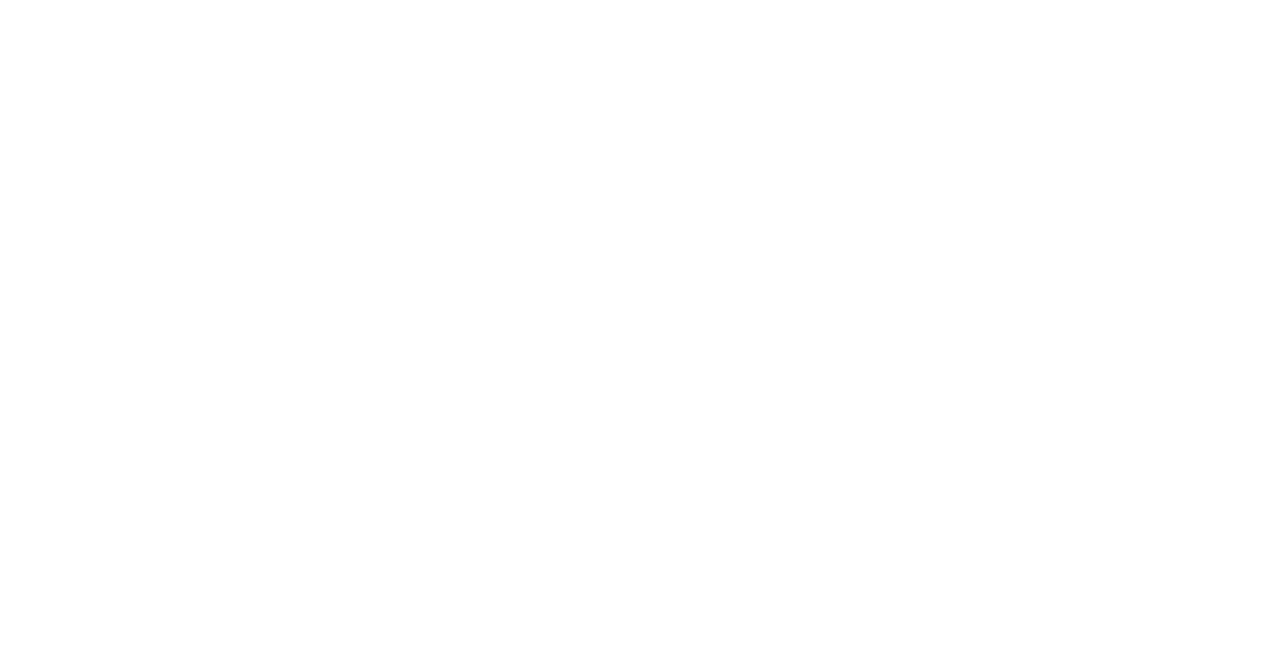
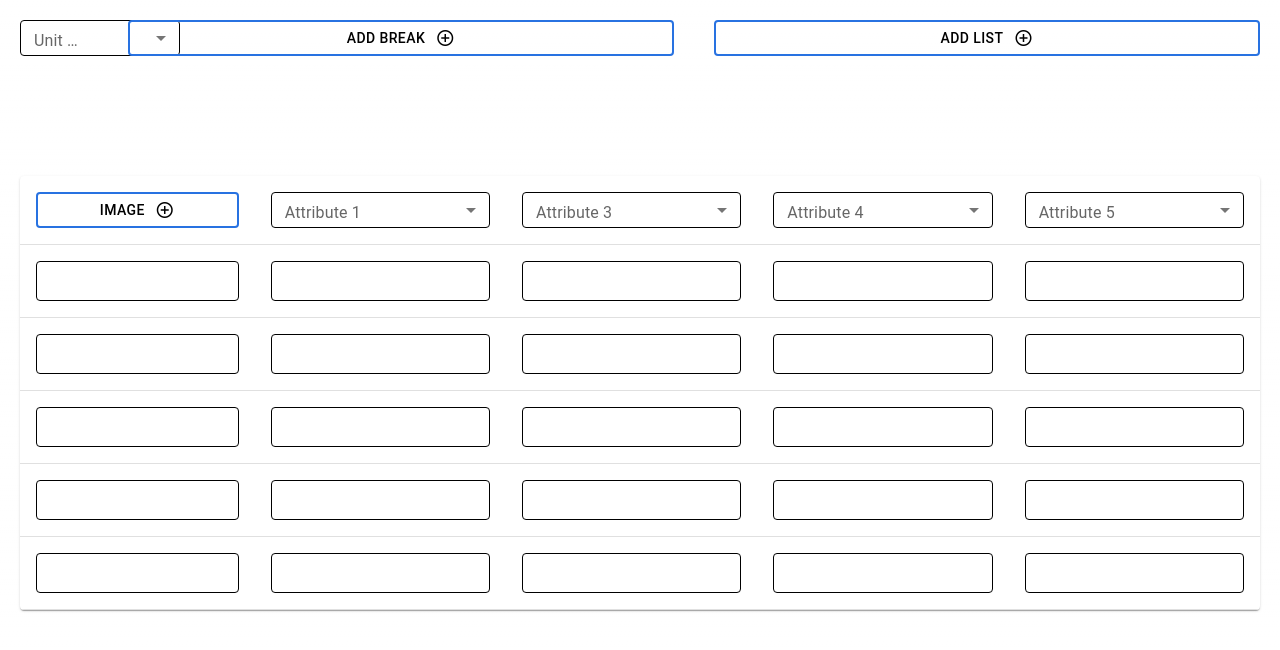
Before and after one commit to Templi/templi-ui-components, a Next.js app: page /add_product in a window 1280 px wide. Shown: the top 650 px of the page. Built offline with nearby package versions, Linux system fonts and the light colour scheme.

Commit message:
feat: TableHeaderObject component for non-statndard table headers

```diff
--- /dev/null
+++ b/components/TableHeaderObject.tsx
@@ -0,0 +1,60 @@
+import { TableCell, TableRow, colors } from '@mui/material'
+import { StyledButton } from './StyledButton'
+import { Dropdown } from './Dropdown'
+import { useState } from 'react'
+
+export type TableHeaderCellObject = {
+  label: string
+  type: string
+  action: () => void
+  id: string
+  icon?: string
+  color?:
+    | 'gold'
+    | 'grey'
+    | 'white'
+    | 'blue'
+    | 'green'
+    | 'red'
+    | 'purple'
+    | 'blank'
+    | string
+  menuOptions?: any[]
+}
+
+export type TableHeaderObjectProps = {
+  headers: TableHeaderCellObject[]
+}
+
+export default function TableHeaderObject(props: TableHeaderObjectProps) {
+  const { headers } = props
+  const [selected, setSelected] = useState<string[]>([])
+
+  return (
+    <TableRow className='font-bold'>
+      {headers?.map((header) => (
+        <TableCell>
+          {header.type === 'button' && (
+            <StyledButton
+              label={header.label}
+              onClick={header.action}
+              iconName={header.icon}
+              color={header.color}
+              className='w-full min-w-full'
+            ></StyledButton>
+          )}
+          {header.type === 'filter' && (
+            <Dropdown
+              label={header.label}
+              options={header.menuOptions ?? []}
+              fullWidth
+              multiple
+              selected={selected}
+              setSelected={setSelected}
+            ></Dropdown>
+          )}
+        </TableCell>
+      ))}
+    </TableRow>
+  )
+}
--- a/pages/add_product/index.tsx
+++ b/pages/add_product/index.tsx
@@ -1,3 +1,114 @@
+import { Dropdown } from '@/components/Dropdown'
+import { StyledButton } from '@/components/StyledButton'
+import TableHeaderObject from '@/components/TableHeaderObject'
+import { TextInput } from '@/components/TextInput'
+import {
+  Paper,
+  Table,
+  TableBody,
+  TableCell,
+  TableContainer,
+  TableHead,
+  TableRow
+} from '@mui/material'
+import { useState } from 'react'
+
 export default function index() {
-  return <div></div>
+  const handleApplyImageToAll = () => {}
+  const handleApplyFilter1 = () => {}
+  const [rowCount, setRowCount] = useState(5)
+  const headers = [
+    {
+      label: 'Image',
+      type: 'button',
+      action: handleApplyImageToAll,
+      id: 'images',
+      icon: 'add_circle',
+      color: 'blue'
+    },
+    {
+      label: 'Attribute 1',
+      type: 'filter',
+      action: handleApplyFilter1,
+      id: 'attr1',
+      icon: 'add_circle',
+      color: 'blue',
+      menuOptions: [
+        { value: 'val1', label: 'Value 1', checked: true },
+        { value: 'val2', label: 'Value 2', checked: false }
+      ]
+    },
+    {
+      label: 'Attribute 3',
+      type: 'filter',
+      action: handleApplyFilter1,
+      id: 'attr1',
+      icon: 'add_circle',
+      color: 'blue',
+      menuOptions: [
+        { value: 'val1', label: 'Value 1', checked: true },
+        { value: 'val2', label: 'Value 2', checked: false }
+      ]
+    },
+    {
+      label: 'Attribute 4',
+      type: 'filter',
+      action: handleApplyFilter1,
+      id: 'attr1',
+      icon: 'add_circle',
+      color: 'blue',
+      menuOptions: [
+        { value: 'val1', label: 'Value 1', checked: true },
+        { value: 'val2', label: 'Value 2', checked: false }
+      ]
+    },
+    {
+      label: 'Attribute 5',
+      type: 'filter',
+      action: handleApplyFilter1,
+      id: 'attr1',
+      icon: 'add_circle',
+      color: 'blue',
+      menuOptions: [
+        { value: 'val1', label: 'Value 1', checked: true },
+        { value: 'val2', label: 'Value 2', checked: false }
+      ]
+    }
+  ]
+
+  const tableRows: any[] = []
+
+  for (let idx = 0; idx < rowCount; idx++) {
+    tableRows.push(
+      <TableRow className='border-0'>
+        {headers.map((header) => (
+          <TableCell className='border-0' id={`${header.label}-idx`}>
+            <TextInput className='w-full min-w-full' />
+          </TableCell>
+        ))}
+      </TableRow>
+    )
+  }
+
+  return (
+    <div className='p-[20px]'>
+      <div className='flex items-center justify-start gap-[40px] mb-[120px]'>
+        <Dropdown
+          label='Unit of Measure'
+          options={[
+            { value: 'in', label: 'Inches' },
+            { value: 'cm', label: 'Centimeters' }
+          ]}
+        />
+        <StyledButton label='Add Break' color='blue' iconName='add_circle' />
+        <StyledButton label='Add List' color='blue' iconName='add_circle' />
+      </div>
+      <TableContainer component={Paper} className='w-full'>
+        <Table sx={{ minWidth: 650, width: '100%' }} aria-label='simple table'>
+          <TableHeaderObject headers={headers} />
+          <TableBody className='border-0'>{tableRows}</TableBody>
+        </Table>
+      </TableContainer>
+    </div>
+  )
 }
--- a/styles/globals.css
+++ b/styles/globals.css
@@ -30,3 +30,9 @@
   outline: 0;
   box-shadow: none;
 }
+
+@layer components {
+  .base-button {
+      @apply min-w-[160px] w-full lg:w-auto min-h-[32px] p-0 normal-case
+  }
+}
```
